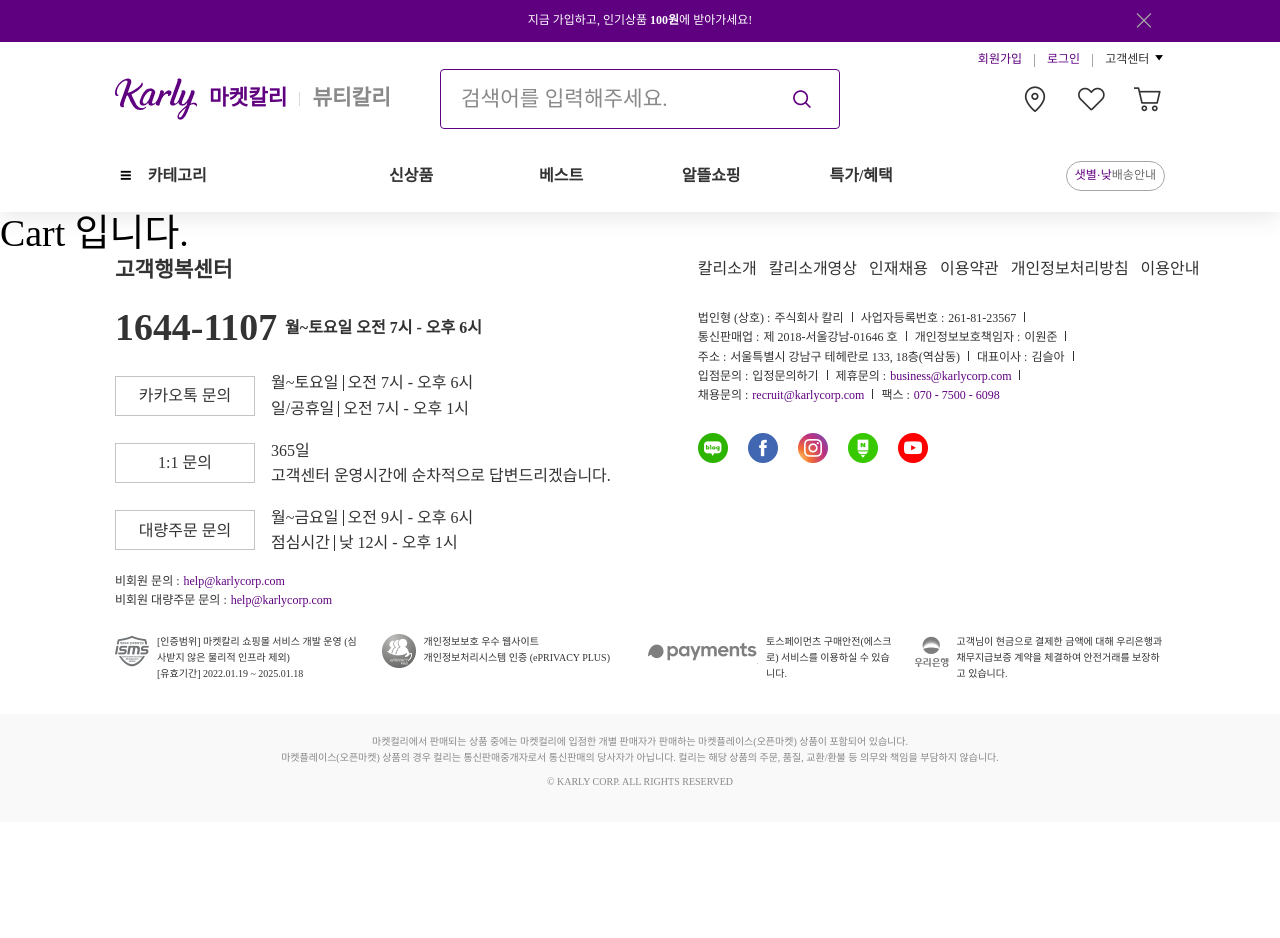
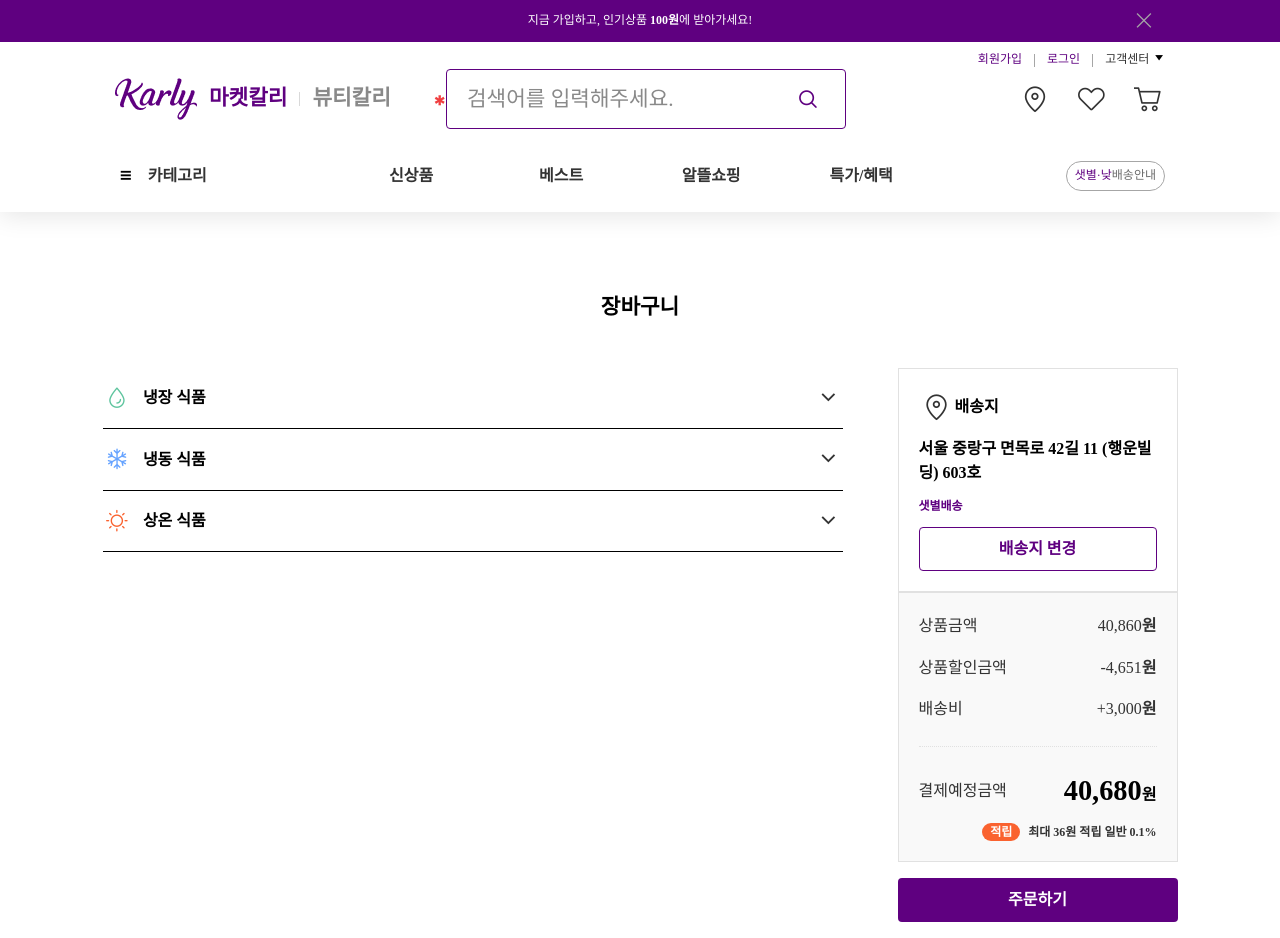
Before and after one commit to hyesom2/react_karly, a React (Vite) app: page /cart in a window 1280 px wide. Shown: the top 938 px of the page. Before the commit the page ends 822 px from the top, so only its background shows below. Built offline with nearby package versions, Linux system fonts and the light colour scheme.

Commit message:
Component: After markup & style, Apply to Cart component

```diff
--- a/src/components/Input.tsx
+++ b/src/components/Input.tsx
@@ -1,9 +1,10 @@
 import { useId } from 'react';
 
 interface InputProps {
-  srOnly?: boolean;
+  labelText?: string;
+  labelHide?: boolean;
   iconHide?: boolean;
-  type?: "text" | "search" | "email" | "password" | "radio" | "number" | "file" | "time" | "checked",
+  type?: "text" | "search" | "email" | "password" | "radio" | "number" | "file" | "time" | "checkbox",
   placeholder?: string;
   width?: number;
   height?: number;
@@ -21,7 +22,8 @@
 }
 
 function Input({
-  srOnly = false,
+  labelHide = false,
+  labelText,
   iconHide = false,
   type = "text",
   placeholder,
@@ -40,8 +42,8 @@
   disabled
   }: InputProps) {
   const inputId = useId();
-  const labelClassName = srOnly ? "sr-only" : "label text-md text-content";
-  const iconClassName = iconHide ? "hidden" : "inline-block ml-2 absolute top-1/2 -translate-y-1/2 right-20 w-36 h-36";
+  const labelClassName = labelHide ? "sr-only" : "label text-md text-content";
+  const iconHideClassName = iconHide ? "hidden" : "";
   const hintTextClassName = hintTextHide ? "hidden" : "paragraph text-sm text-error";
   let inputClassName = "paragraph w-full h-full border border-solid placeholder-gray-400 rounded hover:border-2 focus:border-2 active:border-2 flex-shrink-0";
 
@@ -59,7 +61,7 @@
 
   return (
     <>
-      <label htmlFor={inputId} className={labelClassName}>아이디<span className="icon icon-point label text-sm text-error" aria-label="hidden"></span></label>
+      <label htmlFor={inputId} className={labelClassName}>{labelText}<span className={`${iconHideClassName} icon icon-point label text-sm text-error`} aria-label="hidden"></span></label>
       <input
         id={inputId}
         className={inputClassName}
@@ -80,7 +82,7 @@
       {
         type === "search"
           ?
-        <button type="submit" className={iconClassName} aria-label="검색">
+          <button type="submit" className={`${iconHideClassName} inline-block ml-2 absolute top-1/2 -translate-y-1/2 right-20 w-36 h-36`} aria-label="검색">
           <span className="icon icon-search text-primary text-36" aria-hidden="true"></span>
         </button>
           :
--- /dev/null
+++ b/src/components/cart/Address.tsx
@@ -0,0 +1,17 @@
+import Button from "@/components/Button";
+
+function Address() {
+  return (
+    <section className="flex flex-col items-start gap-12 bg-white p-20 border border-solid border-gray-100">
+      <header className="flex flex-row-reverse justify-start items-center">
+        <h2 className="label text-md text-black">배송지</h2>
+        <span className="icon icon-location text-36 text-content"></span>
+      </header>
+      <strong className="label text-md text-black">서울 중랑구 면목로 42길 11 (행운빌딩) 603호</strong>
+      <span className="label text-sm text-primary">샛별배송</span>
+      <Button type="button" bgColor="transparent" height={44}>배송지 변경</Button>
+    </section>
+  )
+}
+
+export default Address;
--- /dev/null
+++ b/src/components/cart/CartList.tsx
@@ -0,0 +1,33 @@
+// import Input from "@/components/Input";
+// import Divide from "@/components/Divide";
+
+function CartList() {
+  return (
+    <section className="w-740">
+      <div className="flex">
+        {/* <Input type="checkbox" labelText="전체선택(3/3)" iconHide={true} />
+        <Divide height={10} bgColor="text-content" mx={8} />
+        <button type="button" className="label text-md text-content">선택삭제</button> */}
+      </div>
+      <ul>
+        <li className="relative flex justify-start items-center gap-12 py-16 border-b border-solid border-black">
+          <span className="icon icon-food_refrigerated text-xl text-green"></span>
+          <span className="label text-md text-black">냉장 식품</span>
+          <button type="button" className="flex justify-center items-center p-4"><span className="absolute right-0 icon icon-arrow_bottom text-xl text-content"></span></button>
+        </li>
+        <li className="relative flex justify-start items-center gap-12 py-16 border-b border-solid border-black">
+          <span className="icon icon-food_frozen text-xl text-blue-300"></span>
+          <span className="label text-md text-black">냉동 식품</span>
+          <button type="button" className="flex justify-center items-center p-4"><span className="absolute right-0 icon icon-arrow_bottom text-xl text-content"></span></button>
+        </li>
+        <li className="relative flex justify-start items-center gap-12 py-16 border-b border-solid border-black">
+          <span className="icon icon-food_normal text-xl text-accent"></span>
+          <span className="label text-md text-black">상온 식품</span>
+          <button type="button" className="flex justify-center items-center p-4"><span className="absolute right-0 icon icon-arrow_bottom text-xl text-content"></span></button>
+        </li>
+      </ul>
+    </section>
+  )
+}
+
+export default CartList;
--- /dev/null
+++ b/src/components/cart/OrderSheet.tsx
@@ -0,0 +1,24 @@
+import Address from "@/components/cart/Address";
+import Receipt from "@/components/cart/Receipt";
+import Button from "@/components/Button";
+
+function OrderSheet() {
+  return (
+    <section className="flex flex-col gap-16 w-280 flex-shrink-0">
+      <div>
+        <Address />
+        <Receipt />
+      </div>
+      <Button type="button" bgColor="primary" height={44}>주문하기</Button>
+      <ul>
+        <li className="label text-sm text-gray-400">쿠폰/적립금은 주문서에서 사용 가능합니다.</li>
+        <li className="label text-sm text-gray-400">[주문완료] 상태일 경우에만 주문 취소 가능합니다.</li>
+        <li className="label text-sm text-gray-400">[마이컬리 &gt; 주문내역 상세페이지] 에서 직접 취소하실 수 있습니다.</li>
+        <li className="label text-sm text-gray-400">쿠폰, 적립금 사용 금액을 제외한 실 결제 금액 기준으로 최종 산정됩니다.</li>
+        <li className="label text-sm text-gray-400">상품별로 적립금 지급 기준이 다를 수 있습니다. (상품 상세 페이지에서 확인 가능합니다)</li>
+      </ul>
+    </section>
+  )
+}
+
+export default OrderSheet;
--- /dev/null
+++ b/src/components/cart/Receipt.tsx
@@ -0,0 +1,34 @@
+import Badge from "@/components/Badge";
+
+function Receipt() {
+  return (
+    <section className="flex flex-col gap-24 bg-gray-50 p-20 border border-solid border-gray-100">
+      <dl className="flex flex-col gap-16 pb-24 border-b border-dotted border-gray-100">
+        <div className="flex justify-between items-center">
+          <dt className="paragraph text-md text-content">상품금액</dt>
+          <dd className="paragraph text-md text-content">40,860<strong className="label text-md text-content">원</strong></dd>
+        </div>
+        <div className="flex justify-between items-center">
+          <dt className="paragraph text-md text-content">상품할인금액</dt>
+          <dd className="paragraph text-md text-content">-4,651<strong className="label text-md text-content">원</strong></dd>
+        </div>
+        <div className="flex justify-between items-center">
+          <dt className="paragraph text-md text-content">배송비</dt>
+          <dd className="paragraph text-md text-content">+3,000<strong className="label text-md text-content">원</strong></dd>
+        </div>
+      </dl>
+      <dl className="flex flex-col gap-12">
+        <div className="flex justify-between items-center">
+          <dt className="paragraph text-md text-content">결제예정금액</dt>
+          <dd className="heading text-xl text-black">40,680<strong className="label text-md text-black">원</strong></dd>
+        </div>
+        <div className="flex justify-end items-center gap-8">
+          <dt><Badge purpose="earn">적립</Badge></dt>
+          <dd className="label text-sm text-content">최대 36원 적립 일반 0.1%</dd>
+        </div>
+      </dl>
+    </section>
+  )
+}
+
+export default Receipt;
--- a/src/pages/Cart.tsx
+++ b/src/pages/Cart.tsx
@@ -1,8 +1,15 @@
+import CartList from "@/components/cart/CartList";
+import OrderSheet from "@/components/cart/OrderSheet";
+
 function Cart() {
   return (
-    <>
-      <h1 className="text-xxl">Cart 입니다.</h1>
-    </>
+    <section className="flex flex-col justify-start items-center gap-44 py-80">
+      <h1 className="label text-lg text-black">장바구니</h1>
+      <div className="flex justify-start items-start gap-55">
+        <CartList />
+        <OrderSheet />
+      </div>
+    </section>
   )
 }
 
--- a/tailwind.config.js
+++ b/tailwind.config.js
@@ -18,6 +18,7 @@
         "border": "#D9D9D9",
         "cartBg": "#2A0038",
         "lock": "#b5b5b5",
+        "green": "#5EC49E",
         "gray": {
           50: "#F9F9F9",
           100: "#E1E1E1",
@@ -72,9 +73,11 @@
         "140": "140rem",
         "150": "150rem",
         "174": "174rem",
+        "280": "280rem",
         "340": "340rem",
         "400": "400rem",
         "440": "440em",
+        "740": "740rem",
         "1050": "1050rem",
       },
       height: {
@@ -125,8 +128,10 @@
         "48": "48rem",
         "52": "52rem",
         "54": "54rem",
+        "55": "55rem",
         "56": "56rem",
         "70": "70rem",
+        "80": "80rem",
         "82": "82rem",
         "87": "87rem",
         "90": "90rem",
```
